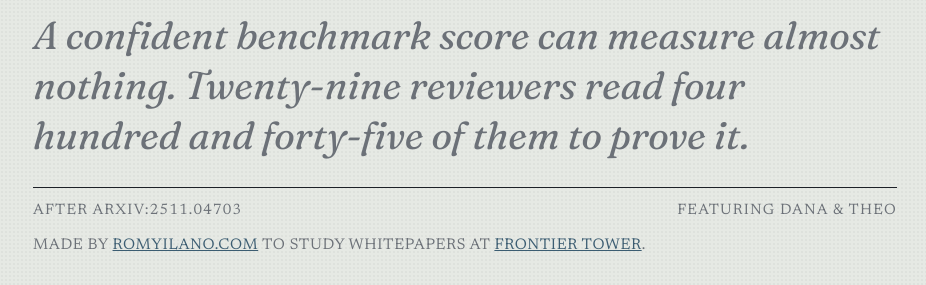
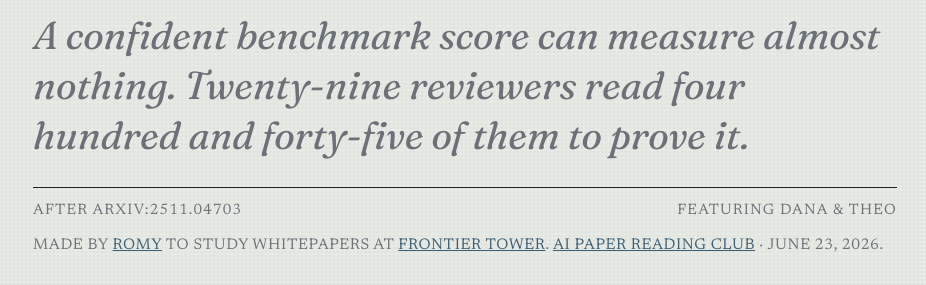
Before and after one commit to romyilano/measuring-what-matters-explainer, a plain HTML site: page docs/index.html in a window 1280 px wide. Shown: the part 501-786 px from the top of the page, without its empty margins (175-1101 px from the left). Drawn offline with Linux system fonts and the light colour scheme.

Commit message:
Refine masthead credit: romy link, Frontier Tower site, talk title and date
- "made by romy" now links to https://www.romyilano.com
- "Frontier Tower" links to https://frontiertower.io
- "AI Paper Reading Club" links to the Luma talk page
- Add talk date (June 23, 2026)

Co-Authored-By: Claude Opus 4.8 (1M context) <noreply@anthropic.com>

```diff
--- a/docs/index.html
+++ b/docs/index.html
@@ -95,7 +95,7 @@
     <h1>Measuring <em>What Matters</em></h1>
     <p class="standfirst">A confident benchmark score can measure almost nothing. Twenty-nine reviewers read four hundred and forty-five of them to prove it.</p>
     <div class="byline"><span>After arXiv:2511.04703</span><span>Featuring Dana &amp; Theo</span></div>
-    <p class="credit">Made by <a href="https://romyilano.com">romyilano.com</a> to study whitepapers at <a href="https://luma.com/frontier-tower-ai-paper-reading-club-wee-d4d5?tk=dDff6R">Frontier Tower</a>.</p>
+    <p class="credit">Made by <a href="https://www.romyilano.com">romy</a> to study whitepapers at <a href="https://frontiertower.io">Frontier Tower</a>. <a href="https://luma.com/frontier-tower-ai-paper-reading-club-wee-d4d5?tk=dDff6R">AI Paper Reading Club</a> &middot; June 23, 2026.</p>
     <div class="actions">
       <a class="btn solid" href="construct-validity.pdf" download>↓ Download the comic (PDF)</a>
       <a class="btn ghost" href="https://arxiv.org/abs/2511.04703">Read the paper (arXiv)</a>
```
